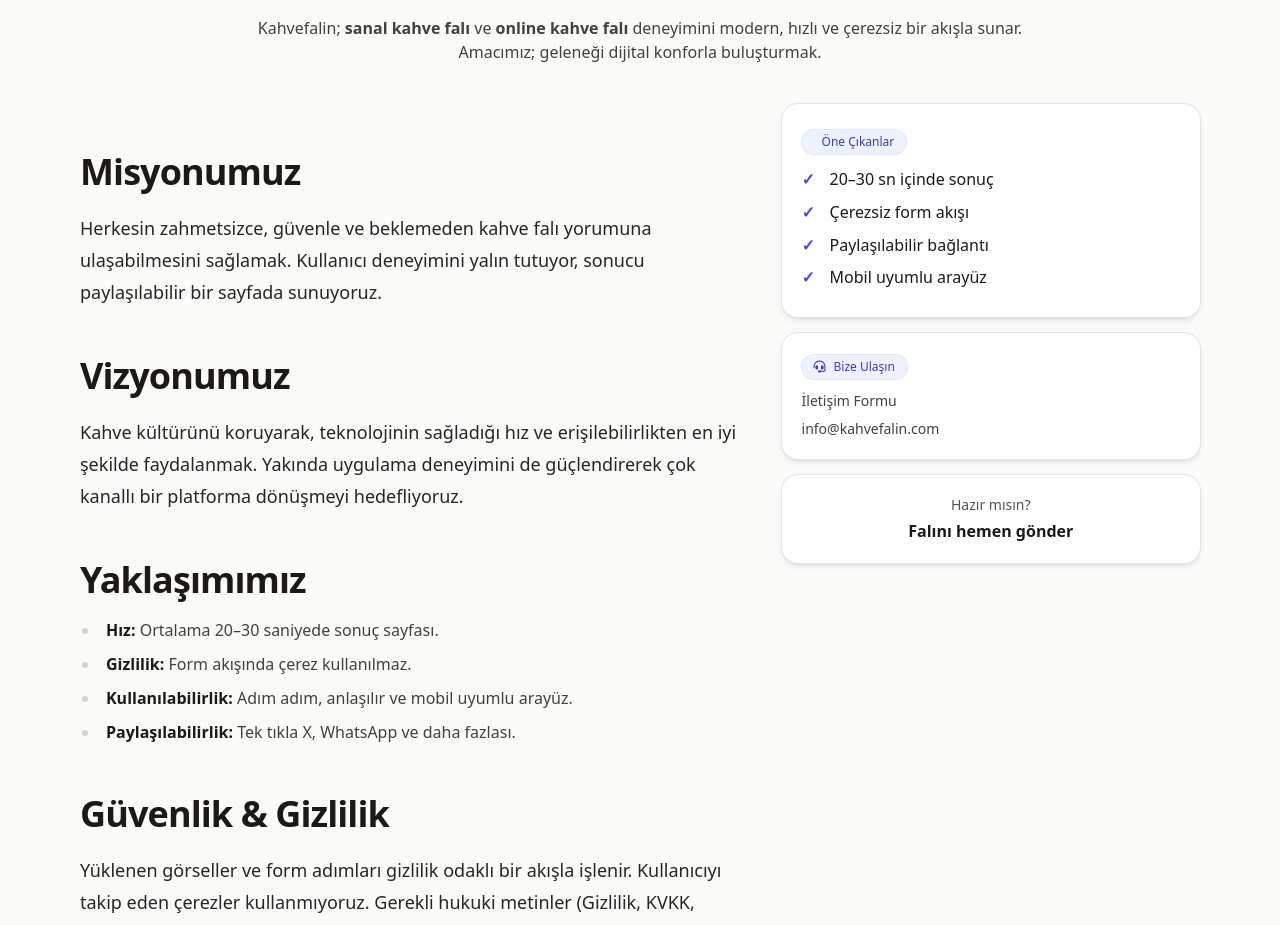
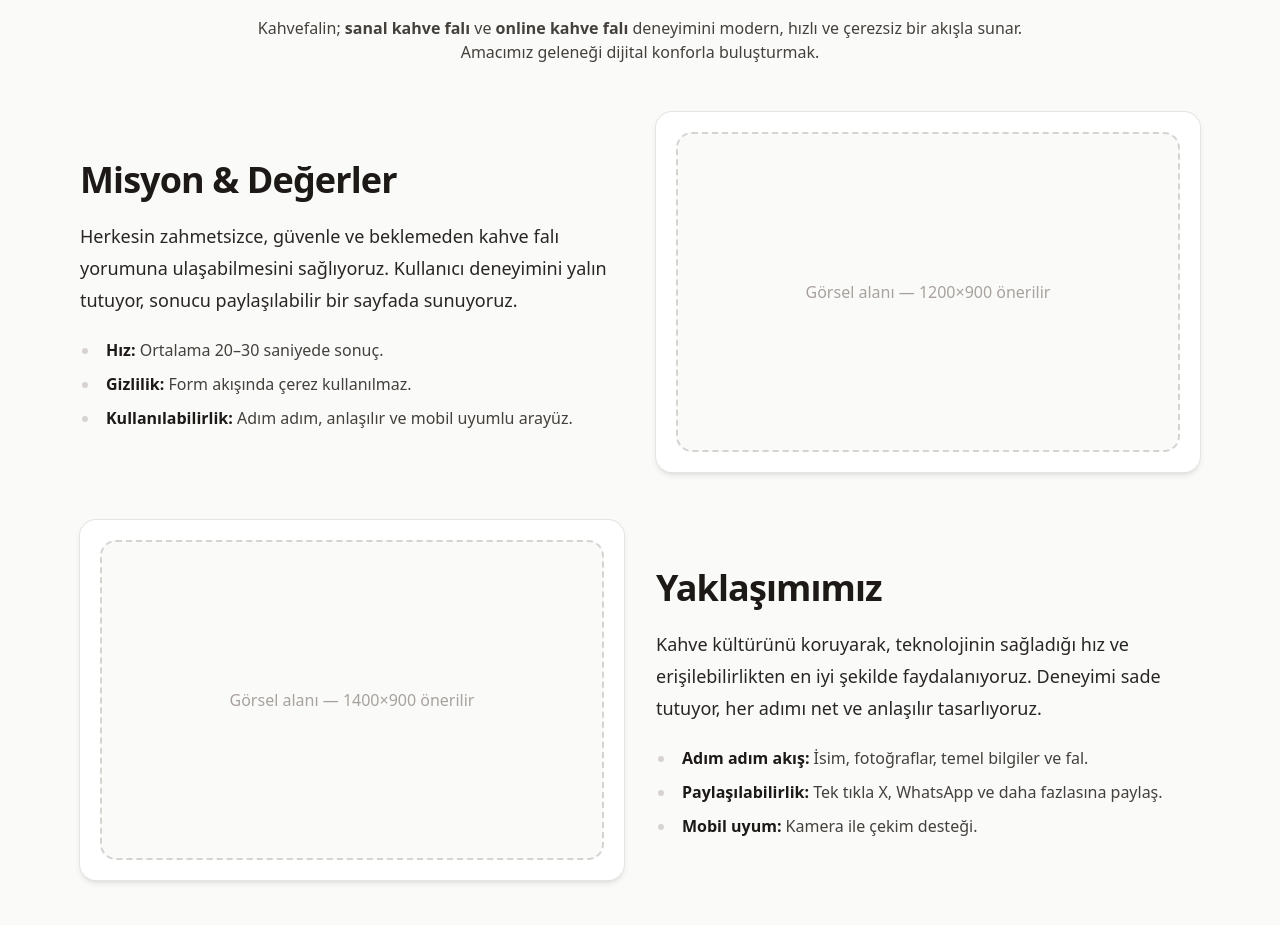
Before and after one commit to kuleliworks/kahve-fali, a Next.js app: page /hakkimizda in a window 1280 px wide. Shown: the part 160-1085 px from the top of the page. Built offline with nearby package versions, Linux system fonts and the light colour scheme.

Commit message:
Update page.tsx

```diff
--- a/app/hakkimizda/page.tsx
+++ b/app/hakkimizda/page.tsx
@@ -4,7 +4,7 @@
 export const metadata: Metadata = {
   title: "Hakkımızda",
   description:
-    "Kahvefalin; modern arayüz ve gizlilik odaklı akışla sanal kahve falı ve online kahve falı deneyimini herkes için hızlı ve erişilebilir kılar.",
+    "Kahvefalin; modern arayüz ve gizlilik odaklı akışla sanal kahve falı ve online kahve falı deneyimini hızlı ve erişilebilir kılar.",
   alternates: { canonical: "/hakkimizda" },
 };
 
@@ -30,58 +30,74 @@
       <div className="mx-auto max-w-3xl text-center">
         <h1 className="text-4xl font-bold tracking-tight sm:text-5xl">Hakkımızda</h1>
         <p className="mt-4 text-stone-700">
-          Kahvefalin; <strong>sanal kahve falı</strong> ve <strong>online kahve falı</strong> deneyimini modern, hızlı
-          ve çerezsiz bir akışla sunar. Amacımız; geleneği dijital konforla buluşturmak.
+          Kahvefalin; <strong>sanal kahve falı</strong> ve <strong>online kahve falı</strong> deneyimini
+          modern, hızlı ve çerezsiz bir akışla sunar. Amacımız geleneği dijital konforla buluşturmak.
         </p>
       </div>
 
-      {/* İKİ SÜTUN: Sol içerik, sağ öne çıkanlar */}
-      <div className="mx-auto mt-10 grid max-w-6xl gap-8 lg:grid-cols-[1.6fr,1fr]">
-        {/* SOL: Kurumsal metin */}
+      {/* BLOK 1 — Sol içerik / Sağ görsel */}
+      <div className="mx-auto mt-12 grid gap-8 lg:grid-cols-2">
         <article className="prose-article">
-          <h2>Misyonumuz</h2>
+          <h2>Misyon &amp; Değerler</h2>
           <p>
-            Herkesin zahmetsizce, güvenle ve beklemeden kahve falı yorumuna ulaşabilmesini sağlamak. Kullanıcı
+            Herkesin zahmetsizce, güvenle ve beklemeden kahve falı yorumuna ulaşabilmesini sağlıyoruz. Kullanıcı
             deneyimini yalın tutuyor, sonucu paylaşılabilir bir sayfada sunuyoruz.
           </p>
+          <ul>
+            <li><strong>Hız:</strong> Ortalama 20–30 saniyede sonuç.</li>
+            <li><strong>Gizlilik:</strong> Form akışında çerez kullanılmaz.</li>
+            <li><strong>Kullanılabilirlik:</strong> Adım adım, anlaşılır ve mobil uyumlu arayüz.</li>
+          </ul>
+        </article>
 
-          <h2>Vizyonumuz</h2>
+        {/* Görsel placeholder */}
+        <div className="k-card flex items-center justify-center">
+          {/* Görseli eklemek için aşağıdaki <div> yerine <img> kullan:
+              <img src="/resim/hakkimizda-1.jpg" alt="Misyon görseli"
+                   className="h-full w-full rounded-xl object-cover" />
+          */}
+          <div className="h-60 w-full rounded-2xl border-2 border-dashed border-stone-300 bg-stone-50 sm:h-72 lg:h-80 flex items-center justify-center text-stone-400">
+            Görsel alanı — 1200×900 önerilir
+          </div>
+        </div>
+      </div>
+
+      {/* BLOK 2 — Sol görsel / Sağ içerik */}
+      <div className="mx-auto mt-12 grid gap-8 lg:grid-cols-2">
+        {/* Görsel placeholder */}
+        <div className="order-last k-card flex items-center justify-center lg:order-first">
+          {/* Görseli eklemek için:
+              <img src="/resim/hakkimizda-2.jpg" alt="Yaklaşım görseli"
+                   className="h-full w-full rounded-xl object-cover" />
+          */}
+          <div className="h-60 w-full rounded-2xl border-2 border-dashed border-stone-300 bg-stone-50 sm:h-72 lg:h-80 flex items-center justify-center text-stone-400">
+            Görsel alanı — 1400×900 önerilir
+          </div>
+        </div>
+
+        <article className="prose-article">
+          <h2>Yaklaşımımız</h2>
           <p>
-            Kahve kültürünü koruyarak, teknolojinin sağladığı hız ve erişilebilirlikten en iyi şekilde faydalanmak.
-            Yakında uygulama deneyimini de güçlendirerek çok kanallı bir platforma dönüşmeyi hedefliyoruz.
+            Kahve kültürünü koruyarak, teknolojinin sağladığı hız ve erişilebilirlikten en iyi şekilde faydalanıyoruz.
+            Deneyimi sade tutuyor, her adımı net ve anlaşılır tasarlıyoruz.
           </p>
+          <ul>
+            <li><strong>Adım adım akış:</strong> İsim, fotoğraflar, temel bilgiler ve fal.</li>
+            <li><strong>Paylaşılabilirlik:</strong> Tek tıkla X, WhatsApp ve daha fazlasına paylaş.</li>
+            <li><strong>Mobil uyum:</strong> Kamera ile çekim desteği.</li>
+          </ul>
+        </article>
+      </div>
 
-          <h2>Yaklaşımımız</h2>
-          <ul>
-            <li>
-              <strong>Hız:</strong> Ortalama 20–30 saniyede sonuç sayfası.
-            </li>
-            <li>
-              <strong>Gizlilik:</strong> Form akışında çerez kullanılmaz.
-            </li>
-            <li>
-              <strong>Kullanılabilirlik:</strong> Adım adım, anlaşılır ve mobil uyumlu arayüz.
-            </li>
-            <li>
-              <strong>Paylaşılabilirlik:</strong> Tek tıkla X, WhatsApp ve daha fazlası.
-            </li>
-          </ul>
-
-          <h2>Güvenlik &amp; Gizlilik</h2>
-          <p>
-            Yüklenen görseller ve form adımları gizlilik odaklı bir akışla işlenir. Kullanıcıyı takip eden çerezler
-            kullanmıyoruz. Gerekli hukuki metinler (Gizlilik, KVKK, Kullanım Koşulları) yayınlandığında bağlantıları bu
-            sayfaya eklenecek.
-          </p>
-
+      {/* BLOK 3 — Sol içerik / Sağ görsel */}
+      <div className="mx-auto mt-12 grid gap-8 lg:grid-cols-2">
+        <article className="prose-article">
           <h2>Yol Haritamız</h2>
           <div className="not-prose relative ml-2 border-l-2 border-stone-200 pl-6">
             <div className="relative mb-6">
               <span className="absolute -left-3 top-1.5 h-2.5 w-2.5 rounded-full bg-indigo-600" />
               <h3 className="font-semibold">2025 Q3 — Yayına Alma</h3>
-              <p className="text-stone-700">
-                Web deneyiminin yayına alınması, sonuç sayfası ve paylaşım altyapısı.
-              </p>
+              <p className="text-stone-700">Web deneyiminin yayına alınması, sonuç sayfası ve paylaşım altyapısı.</p>
             </div>
             <div className="relative mb-6">
               <span className="absolute -left-3 top-1.5 h-2.5 w-2.5 rounded-full bg-indigo-600" />
@@ -96,43 +112,24 @@
           </div>
         </article>
 
-        {/* SAĞ: Öne çıkanlar / iletişim / CTA */}
-        <aside className="space-y-4">
-          <div className="k-card">
-            <div className="k-badge">
-              <i className="fa-solid fa-sparkles" /> Öne Çıkanlar
-            </div>
-            <ul className="k-list-check mt-3">
-              <li>20–30 sn içinde sonuç</li>
-              <li>Çerezsiz form akışı</li>
-              <li>Paylaşılabilir bağlantı</li>
-              <li>Mobil uyumlu arayüz</li>
-            </ul>
+        {/* Görsel placeholder */}
+        <div className="k-card flex items-center justify-center">
+          {/* Görseli eklemek için:
+              <img src="/resim/hakkimizda-3.jpg" alt="Yol haritası görseli"
+                   className="h-full w-full rounded-xl object-cover" />
+          */}
+          <div className="h-60 w-full rounded-2xl border-2 border-dashed border-stone-300 bg-stone-50 sm:h-72 lg:h-80 flex items-center justify-center text-stone-400">
+            Görsel alanı — 1600×1000 önerilir
           </div>
+        </div>
+      </div>
 
-          <div className="k-card">
-            <div className="k-badge">
-              <i className="fa-solid fa-headset" /> Bize Ulaşın
-            </div>
-            <ul className="mt-3 space-y-2 text-sm text-stone-700">
-              <li>
-                <a className="hover:underline" href="/iletisim">
-                  İletişim Formu
-                </a>
-              </li>
-              <li>
-                <a className="hover:underline" href="mailto:info@kahvefalin.com">
-                  info@kahvefalin.com
-                </a>
-              </li>
-            </ul>
-          </div>
-
-          <a href="/#form" className="k-card block text-center transition hover:shadow-lg">
-            <div className="text-sm text-stone-600">Hazır mısın?</div>
-            <div className="mt-1 font-semibold">Falını hemen gönder</div>
-          </a>
-        </aside>
+      {/* CTA */}
+      <div className="mx-auto mt-12 max-w-3xl">
+        <a href="/#form" className="k-card block text-center transition hover:shadow-lg">
+          <div className="text-sm text-stone-600">Hazır mısın?</div>
+          <div className="mt-1 font-semibold">Falını hemen gönder</div>
+        </a>
       </div>
 
       {/* JSON-LD */}
```
